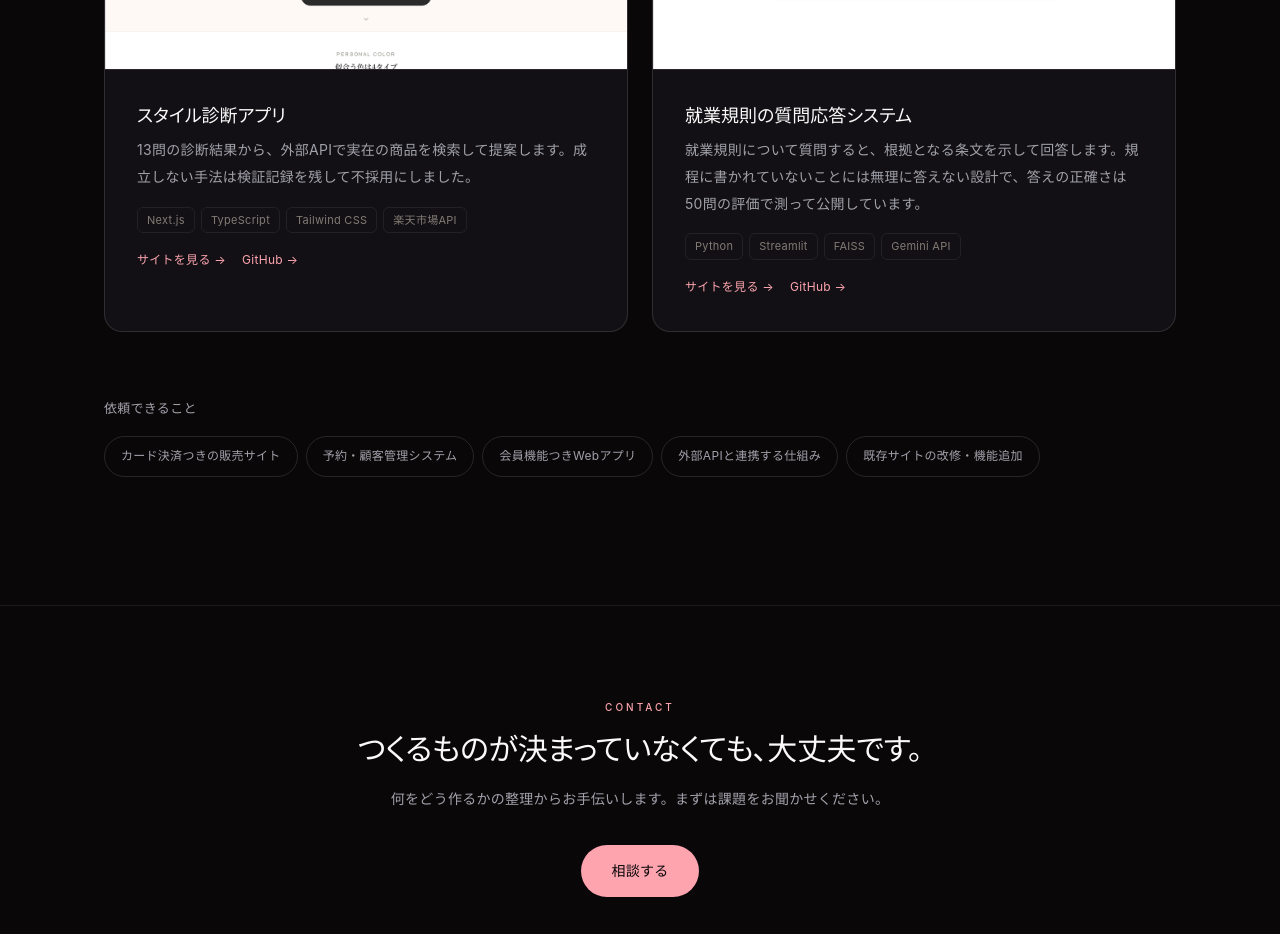
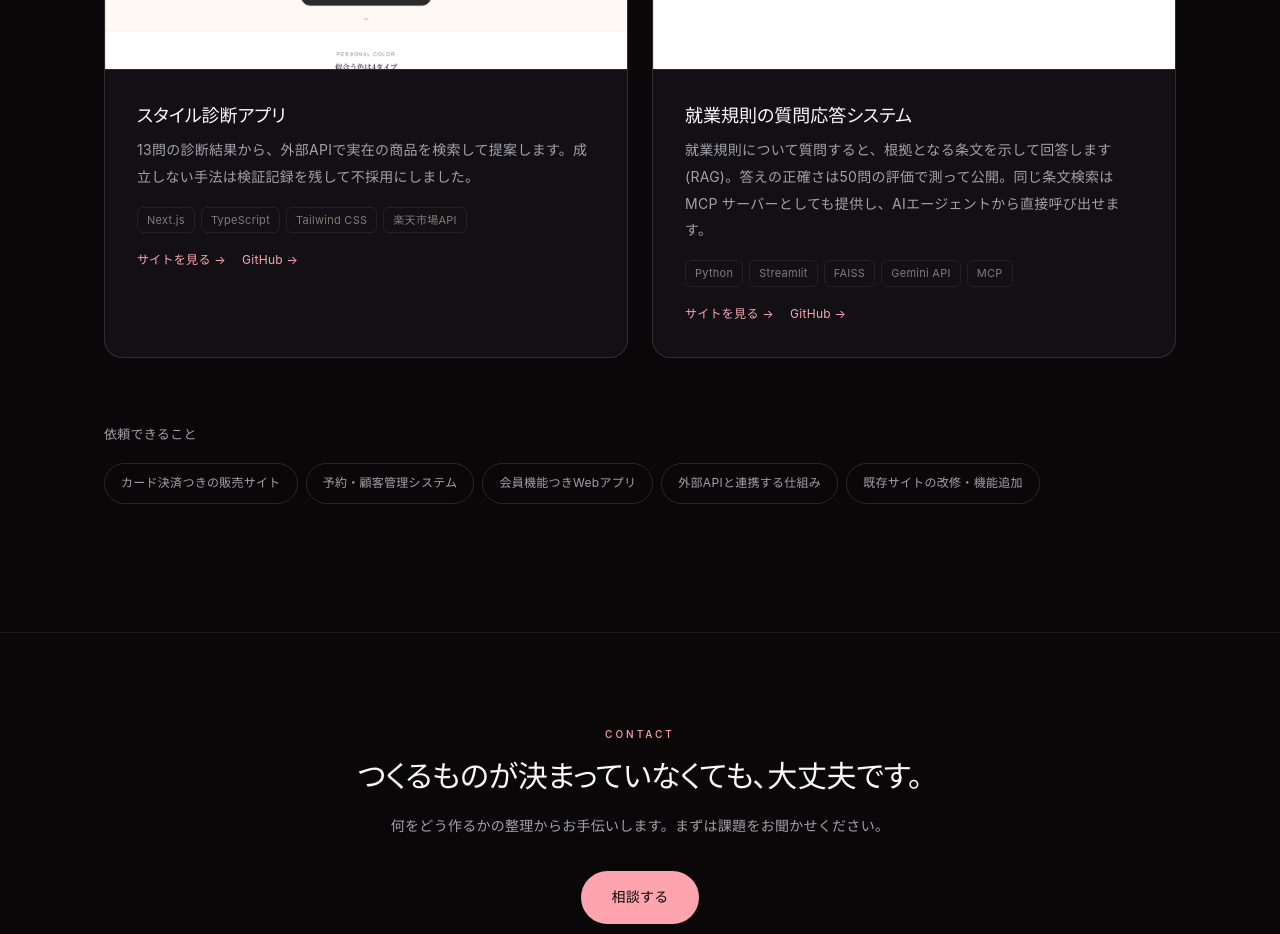
Before and after one commit to shota48-lgtm/portfolio-lp, a React (Vite) app: page / in a window 1280 px wide. Shown: the part 2160-3094 px from the top of the page. Built offline with nearby package versions, Linux system fonts and the light colour scheme.

Commit message:
feat: add bottom CTA and scroll animations

```diff
--- a/src/data/projects.js
+++ b/src/data/projects.js
@@ -53,8 +53,8 @@ export const projects = [
     repo: "rag-kitei-qa",
     category: ["AI・文書検索"],
     summary:
-      "就業規則について質問すると、根拠となる条文を示して回答します。規程に書かれていないことには無理に答えない設計で、答えの正確さは50問の評価で測って公開しています。",
-    tech: ["Python", "Streamlit", "FAISS", "Gemini API"],
+      "就業規則について質問すると、根拠となる条文を示して回答します(RAG)。答えの正確さは50問の評価で測って公開。同じ条文検索は MCP サーバーとしても提供し、AIエージェントから直接呼び出せます。",
+    tech: ["Python", "Streamlit", "FAISS", "Gemini API", "MCP"],
     image: "/works/rag-kitei-qa.png",
     url: "https://rag-kitei-demo.streamlit.app/",
     github: "https://github.com/shota48-lgtm/rag-kitei-qa",
```
Also changed, not shown: public/works/ablens.png.
